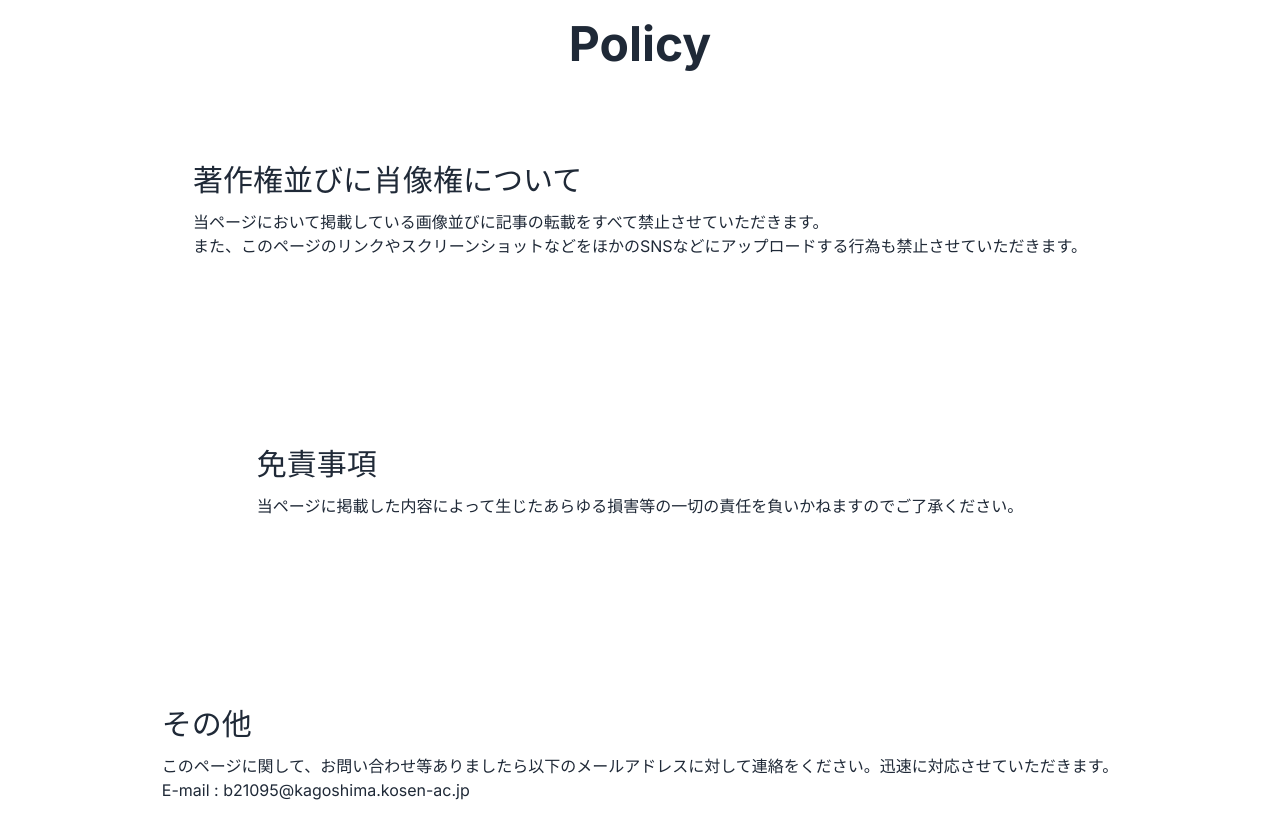
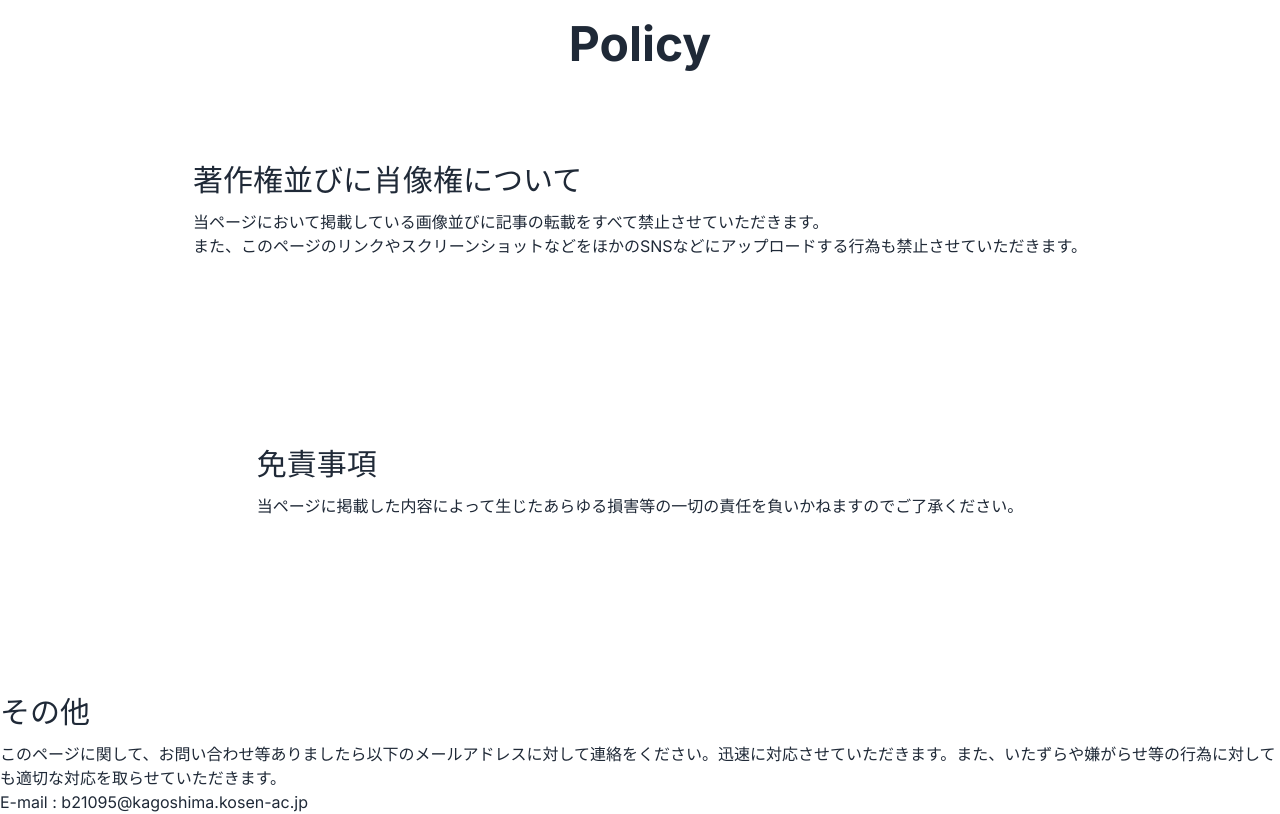
Before and after one commit to aqyuki/school-oneday, a Next.js app: page /policy in a window 1280 px wide. Shown: the top 814 px of the page. Built offline with nearby package versions, Linux system fonts and the light colour scheme.

Commit message:
:zap: Update policy

```diff
--- a/app/policy/page.tsx
+++ b/app/policy/page.tsx
@@ -33,7 +33,7 @@
           <h2 className="text-3xl">その他</h2>
           <div className="my-3">
             <p className="text-base">
-              このページに関して、お問い合わせ等ありましたら以下のメールアドレスに対して連絡をください。迅速に対応させていただきます。
+              このページに関して、お問い合わせ等ありましたら以下のメールアドレスに対して連絡をください。迅速に対応させていただきます。また、いたずらや嫌がらせ等の行為に対しても適切な対応を取らせていただきます。
             </p>
             <a href="mailto:b21095&#64kagoshima.kosen-ac.jp">
               E-mail : b21095@kagoshima.kosen-ac.jp
```
